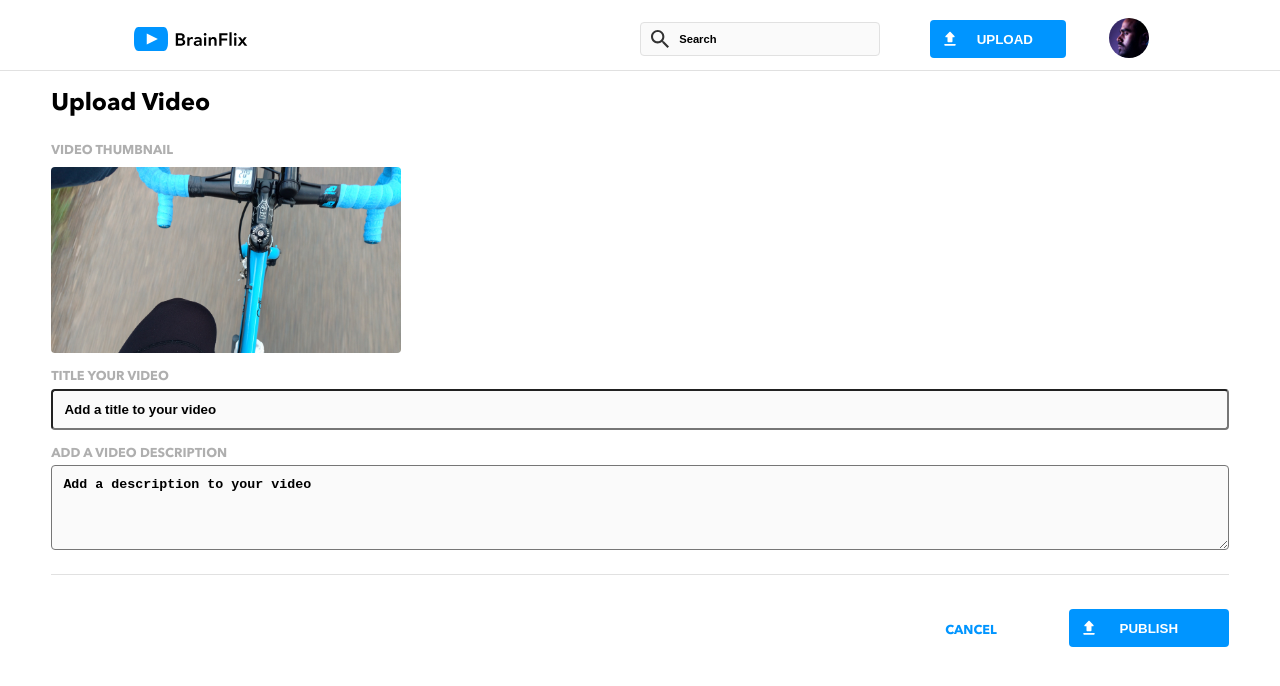
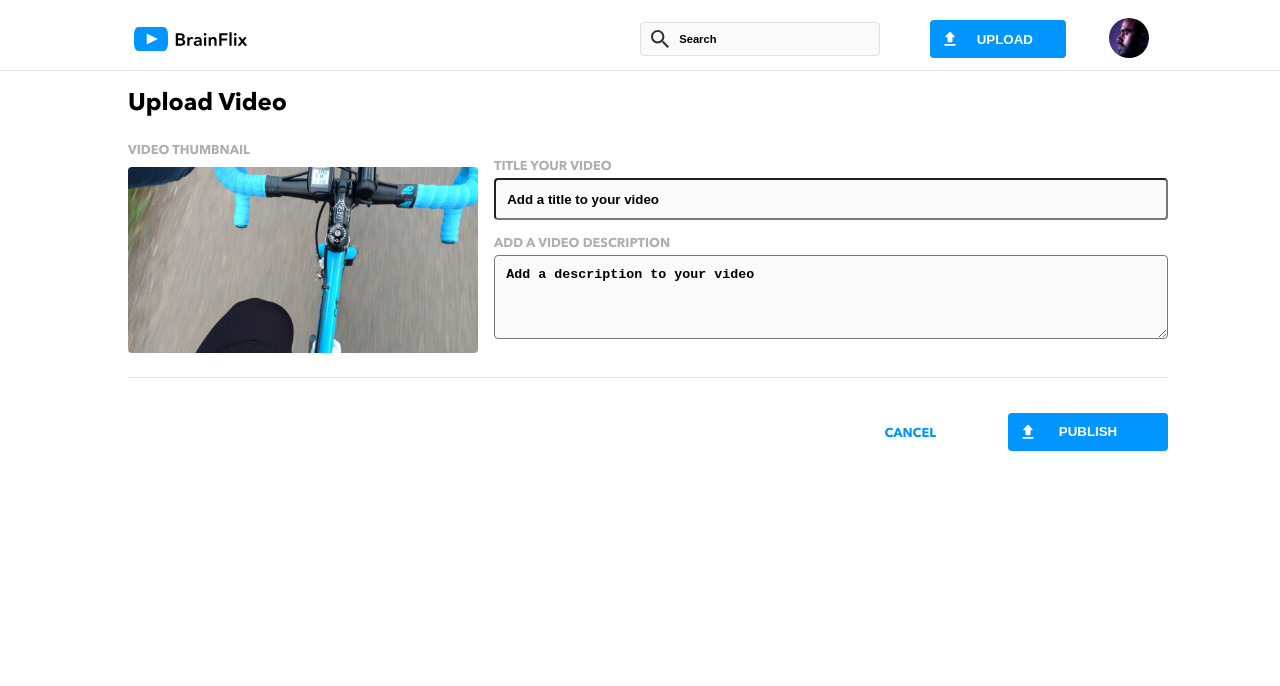
Before and after one commit to brandonyuh/brandon-yuh-brainflix, a React (Create React App) app: page /upload in a window 1280 px wide. Shown: the top 686 px of the page. Built offline with nearby package versions, Linux system fonts and the light colour scheme.

Commit message:
style upload desktop

```diff
--- a/src/Pages/Upload.scss
+++ b/src/Pages/Upload.scss
@@ -86,4 +86,15 @@
       }
     }
   }
+  @include desktop {
+    padding-left: 8rem;
+    padding-right: 7rem;
+    &__container {
+      flex-direction: row;
+      column-gap: 1rem;
+    }
+    &__inputs{
+      width:100%;
+    }
+  }
 }
```
